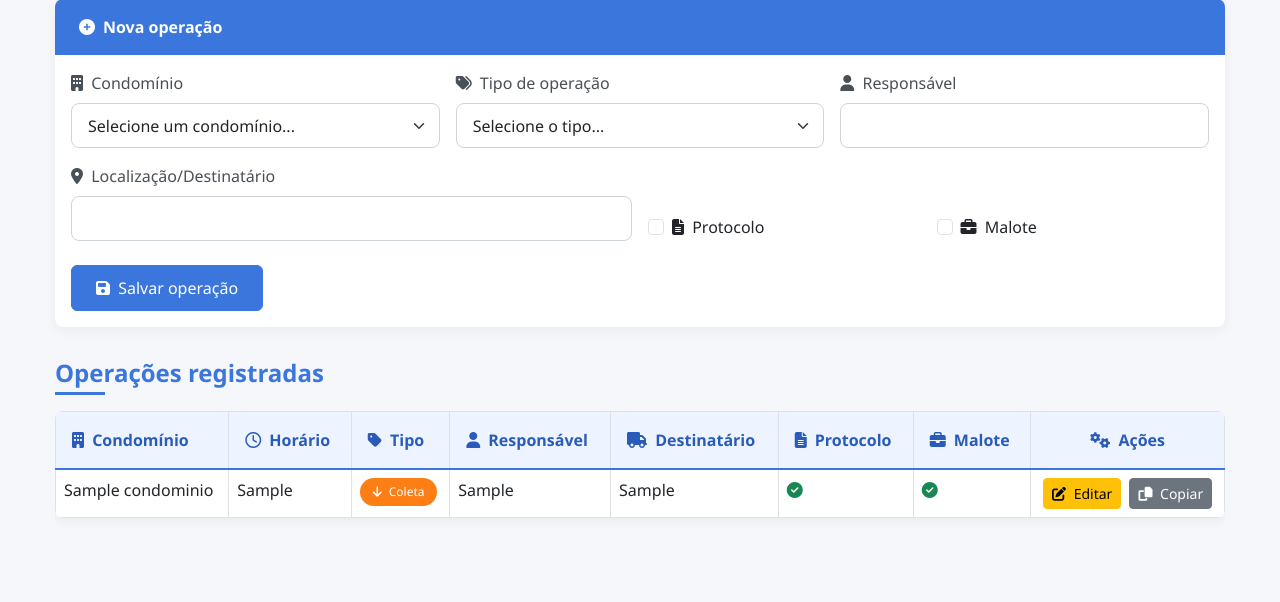
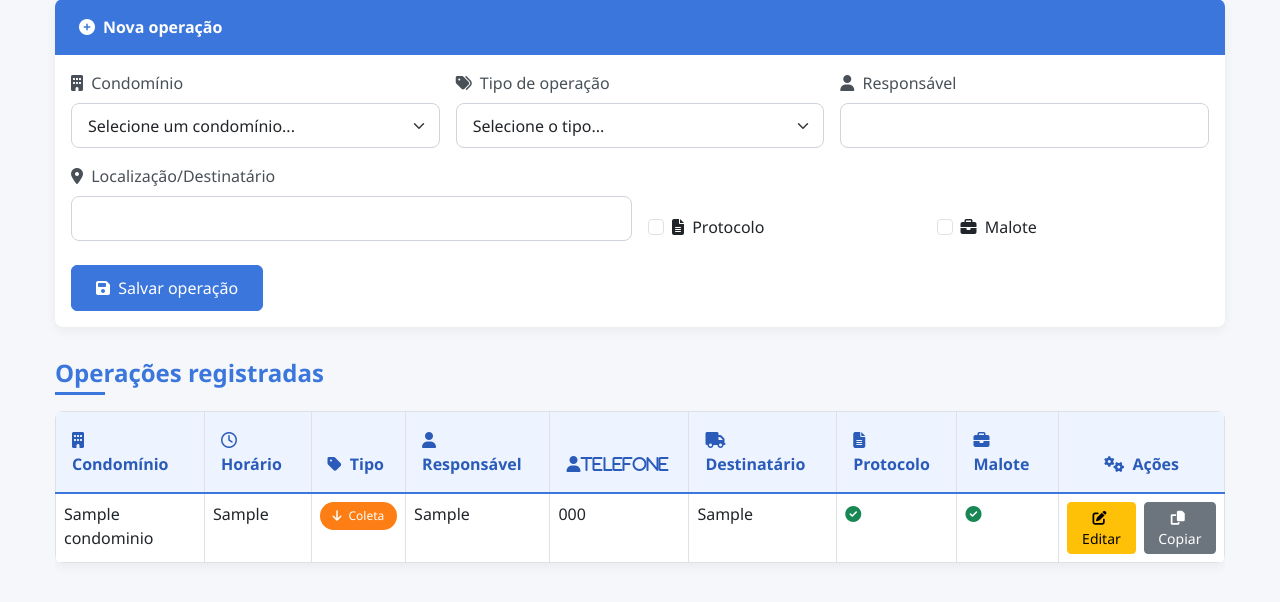
Before and after one commit to TencologiaConjel/Entregas-Conjel, a Django app: page /demanda/1/ in a window 1280 px wide. Shown: the part 117-719 px from the top of the page. Run offline with Django 5.2, Linux system fonts and the light colour scheme; tables that the repository leaves empty hold one stand-in row (values such as "Sample post").

Commit message:
ajustes telefone

```diff
--- a/core/templates/detalhes_dia.html
+++ b/core/templates/detalhes_dia.html
@@ -302,6 +302,7 @@
                         <th><i class="far fa-clock me-1"></i> Horário</th>
                         <th><i class="fas fa-tag me-1"></i> Tipo</th>
                         <th><i class="fas fa-user me-1"></i> Responsável</th>
+                        <th><i class="fas fa-user me-1">Telefone</i></th>
                         <th><i class="fas fa-truck me-1"></i> Destinatário</th>
                         <th><i class="fas fa-file-alt me-1"></i> Protocolo</th>
                         <th><i class="fas fa-briefcase me-1"></i> Malote</th>
@@ -323,6 +324,7 @@
                             {% endif %}
                         </td>
                         <td>{{ op.responsavel }}</td>
+                        <td>{{ op.condominio.telefone|default:"—" }}</td>
                         <td>{{ op.destinatario|default:"—" }}</td>
                         <td>
                             {% if op.protocolo %}
```
